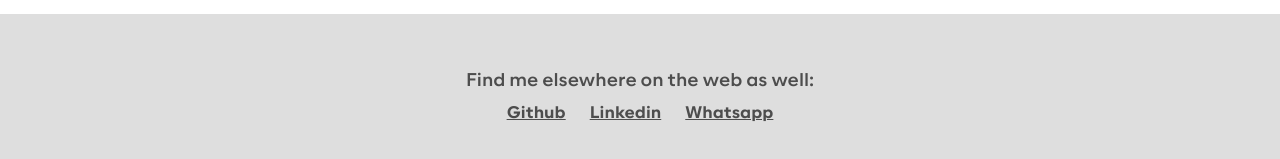
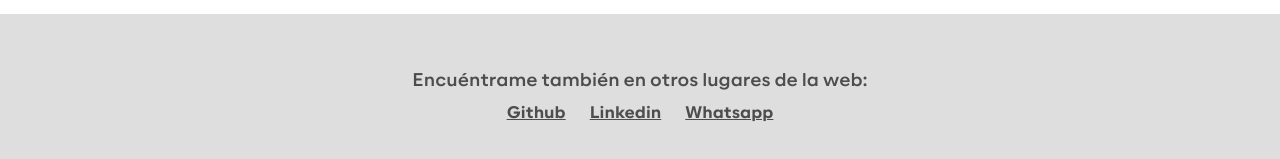
Before and after one commit to banana-guards/curriculum, a React (Vite) app: page / in a window 1280 px wide. Shown: the part 2903-3062 px from the top of the page. Built offline with nearby package versions, Linux system fonts and the light colour scheme.

Commit message:
change contact descriptio

```diff
--- a/src/components/Footer/Footer.tsx
+++ b/src/components/Footer/Footer.tsx
@@ -3,7 +3,9 @@ import "./Footer.css";
 export const Footer = () => {
   return (
     <footer className="footer">
-      <h1 className="footer__title">Find me elsewhere on the web as well:</h1>
+      <h1 className="footer__title">
+        Encuéntrame también en otros lugares de la web:
+      </h1>
       <ul className="footer__list">
         <li>
           <a
```
